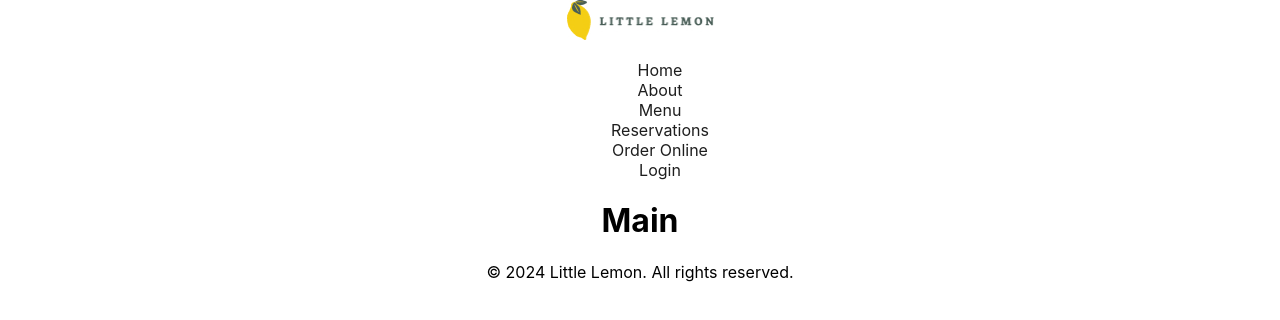
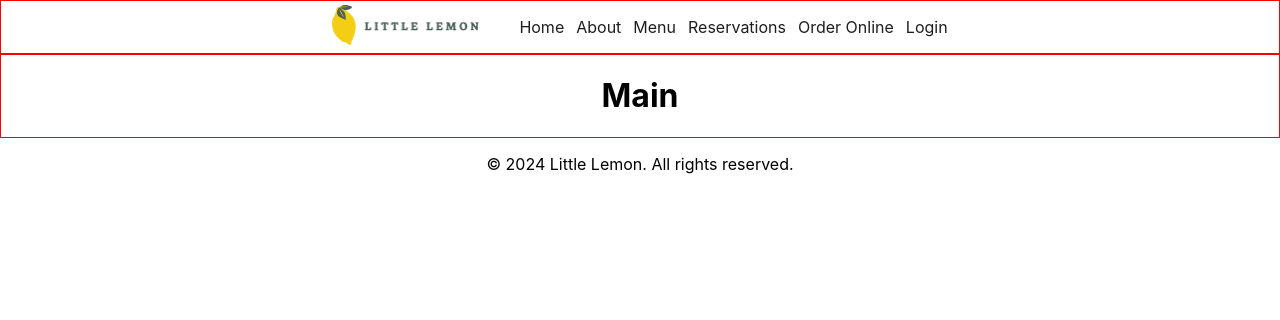
Before and after one commit to SvetikBaglay/lemon-cafe, a React (Create React App) app in the folder lemon-cafe/: page / in a window 1280 px wide. Shown: the top 320 px of the page. Built offline with nearby package versions, Linux system fonts and the light colour scheme.

Commit message:
added style for layout

```diff
--- a/lemon-cafe/src/App.css
+++ b/lemon-cafe/src/App.css
@@ -36,3 +36,10 @@
     transform: rotate(360deg);
   }
 }
+
+.flex-container {
+  border: 1px solid red;
+  display: flex;
+  align-items: center;
+  justify-content: center;
+}
--- a/lemon-cafe/src/App.js
+++ b/lemon-cafe/src/App.js
@@ -8,8 +8,10 @@ import Nav from './Nav';
 function App() {
   return (
     <div className="App">
-      <Header />
-      <Nav />
+      <div className="flex-container">
+        <Header />
+        <Nav />
+      </div>
       <Main />
       <Footer />
     </div>
--- a/lemon-cafe/src/Main.js
+++ b/lemon-cafe/src/Main.js
@@ -3,7 +3,10 @@ import './App.css';
 
 function Main() {
   return (
-   <h1>Main</h1>
+    <div className="flex-container">
+      <h1>Main</h1>
+    </div>
+
   );
 }
 
--- a/lemon-cafe/src/index.css
+++ b/lemon-cafe/src/index.css
@@ -14,7 +14,8 @@ code {
 
 ul {
   list-style-type: none;
-
+  display: flex;
+  gap: 12px;
 }
 
 a {
```
